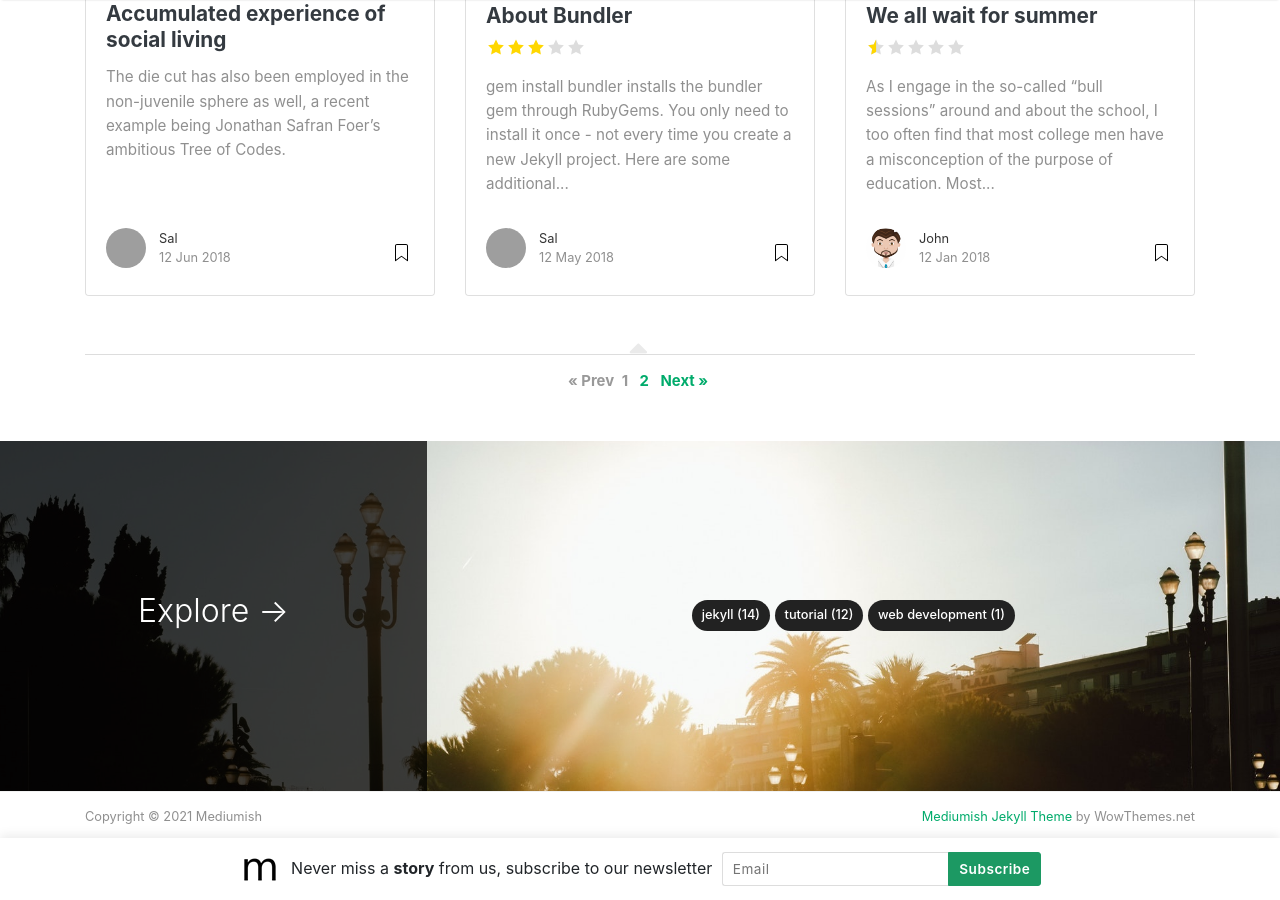
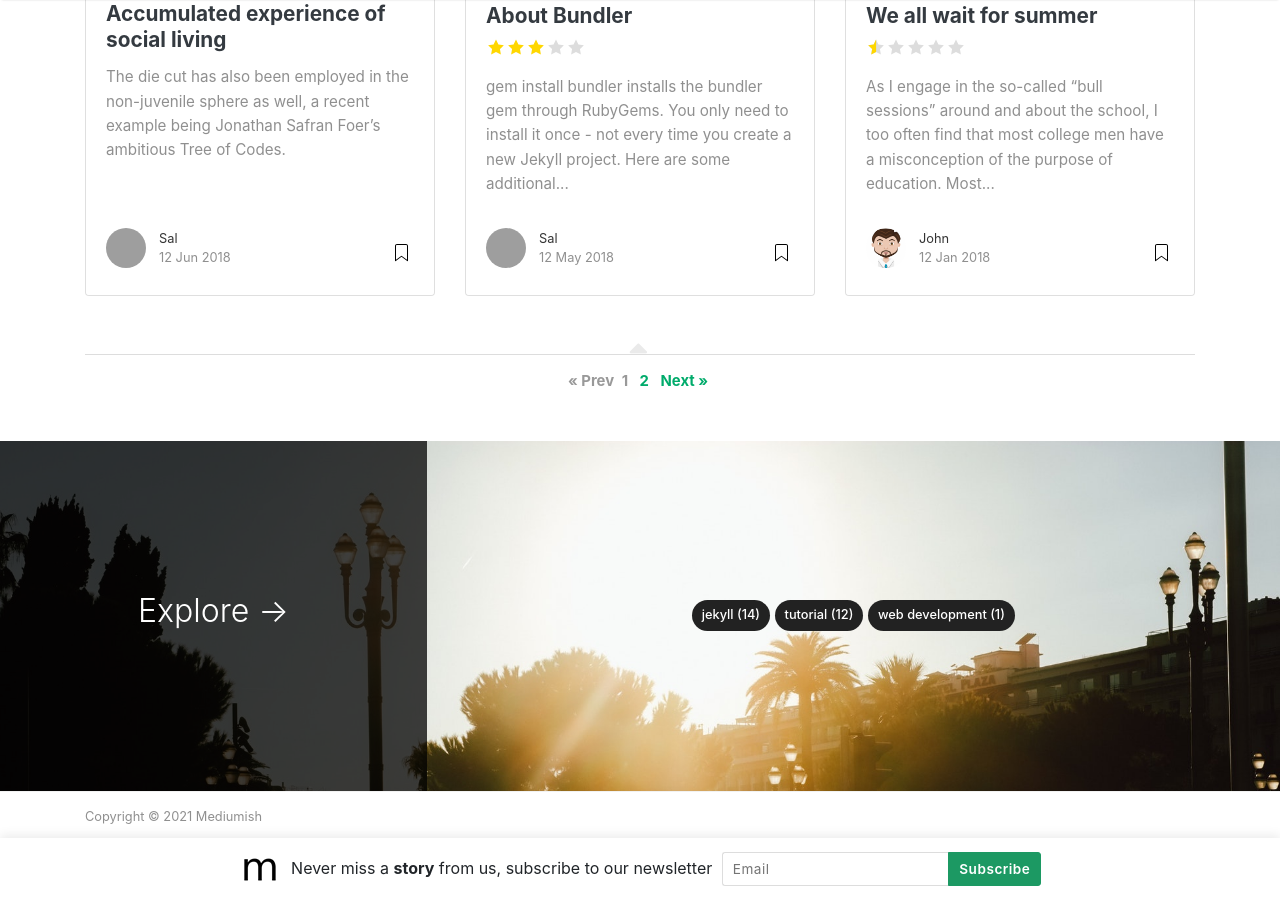
Before and after one commit to eliteaddy/eliteaddy.github.io, a Jekyll site: the page built from index.html, in a window 1280 px wide and 900 px high, scrolled down 1540 px. Built offline with Jekyll 4.4.1, drawn with Linux system fonts in a browser that asks for light colours; nearby versions of some CDN libraries; the list of posts is cut into pages by our own code; grey boxes are pictures that could not be loaded.

Commit message:
Update default.html

```diff
--- a/_layouts/default.html
+++ b/_layouts/default.html
@@ -174,9 +174,6 @@ ga('send', 'pageview');
             <div class="col-md-6 col-sm-6 text-center text-lg-left">
                 Copyright © {{ site.time | date: "%Y" }} {{ site.name }}
             </div>
-            <div class="col-md-6 col-sm-6 text-center text-lg-right">
-                <a target="_blank" href="https://www.wowthemes.net/mediumish-free-jekyll-template/">Mediumish Jekyll Theme</a> by WowThemes.net
-            </div>
         </div>
     </div>
 </footer>
```
